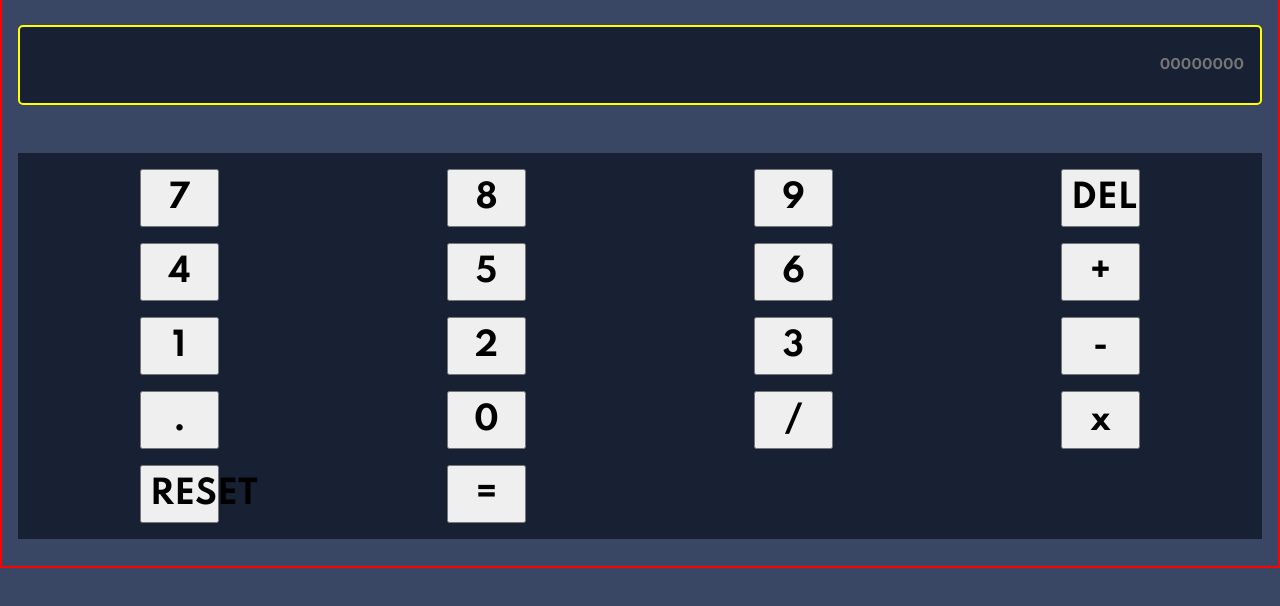
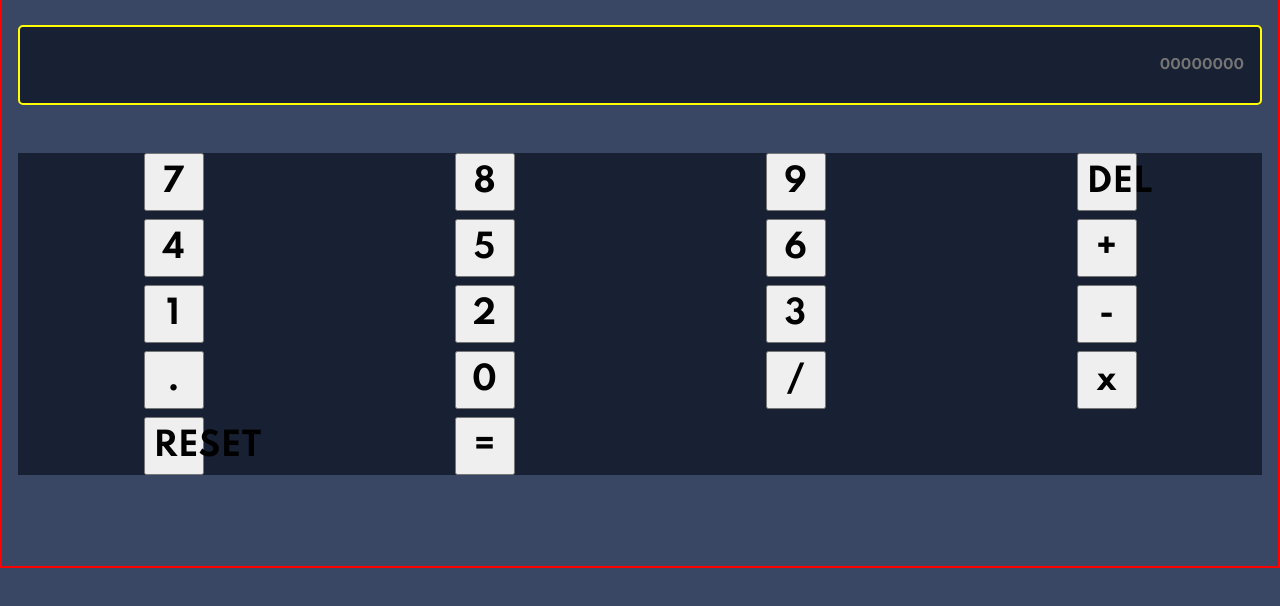
Before and after one commit to 55Nights/calculator, a plain HTML site: page index.html in a window 1280 px wide. Shown: the part 72-678 px from the top of the page. Drawn offline with Linux system fonts and the light colour scheme.

Commit message:
test buttons

```diff
--- a/style.css
+++ b/style.css
@@ -93,18 +93,18 @@ ul{
 }
 .grid-container
 {
+    position: relative;
+    width: 100%;
     margin-top: 3rem;
     display: grid;
     grid-template-columns: auto auto auto auto;
-    grid-column-gap: 1rem;
-    grid-row-gap: 1rem;
-    padding: 1rem;
+    grid-row-gap:0.5rem ;
     background-color: var(--screen);
     place-items: center;
 
 }
-button{
-    width: 79px;
+.btn{
+    width: 60px;
     padding: 0.5rem;
     font-size: var(--font);
     text-align: center;
```
